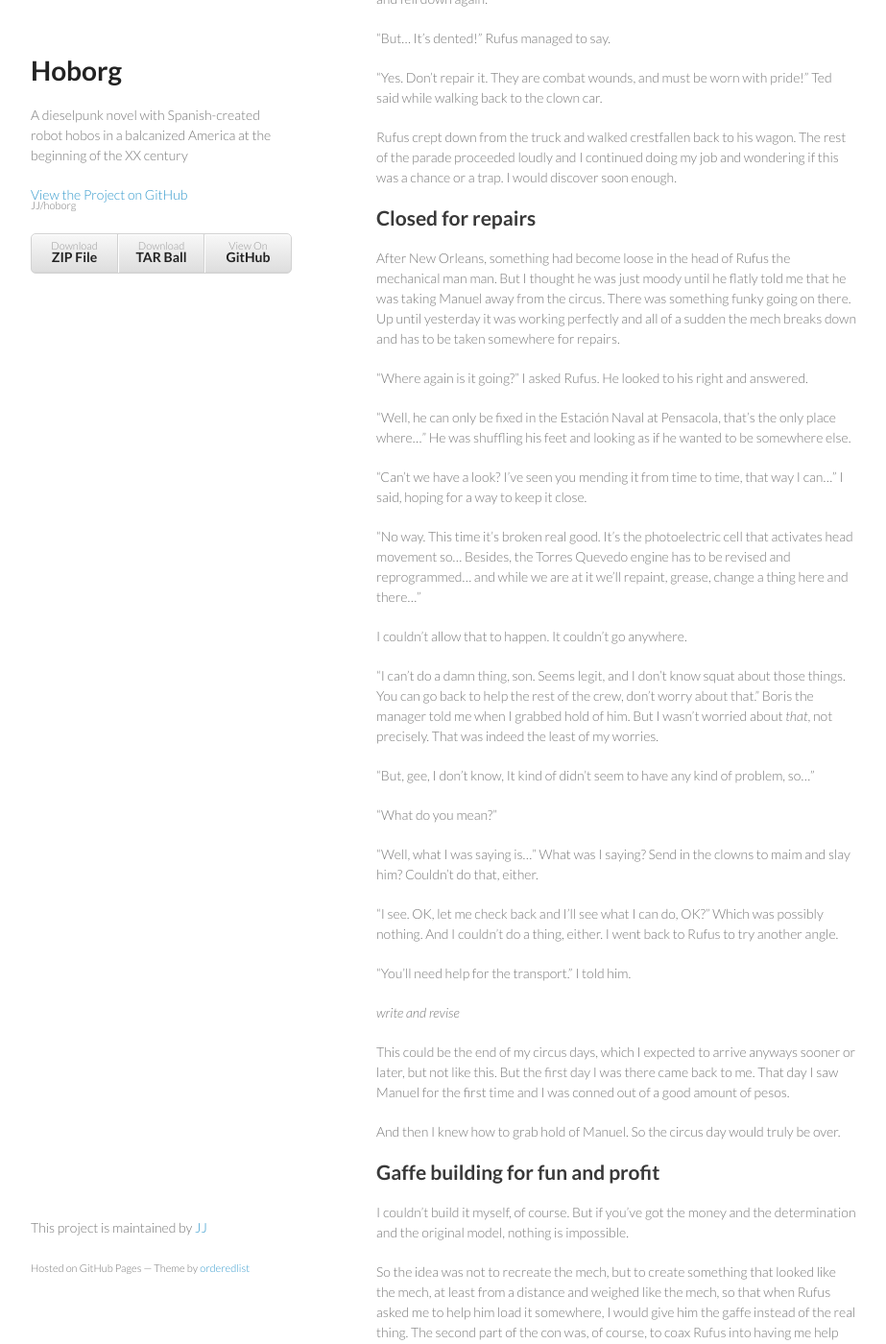
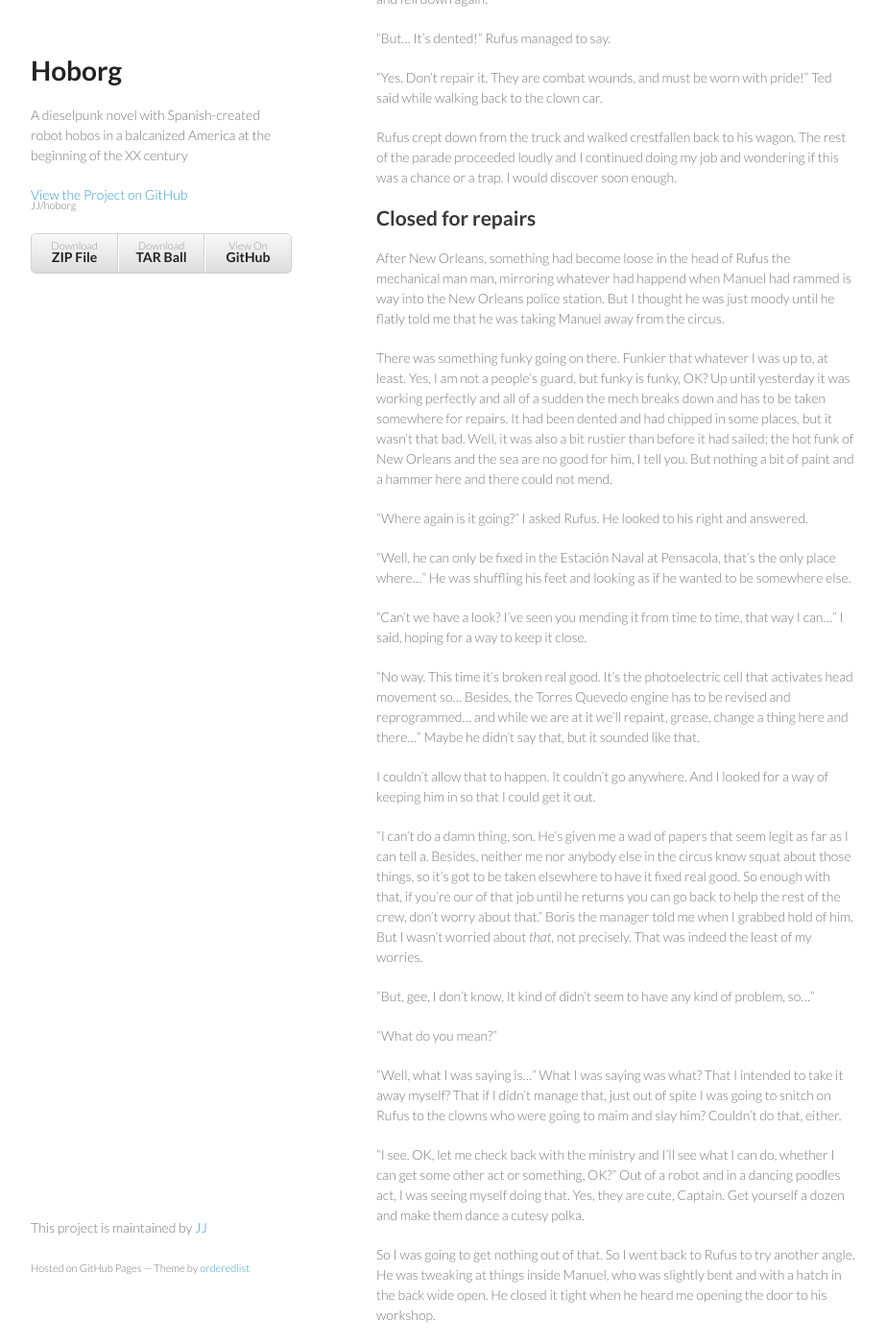
Before and after one commit to JJ/hoborg, a Jekyll site: the page built from text/text.md, in a window 1280 px wide and 1400 px high, scrolled down 32672 px. Shown: the whole window at 96% size, without its empty margins (178-1101 px from the left). Built offline with Jekyll 4.4.1, drawn with Linux system fonts in a browser that asks for light colours; some of the changed text lies outside the part shown.

Commit message:
Sync text/text.md from master to gh-pages

```diff
--- a/text/text.md
+++ b/text/text.md
@@ -1815,10 +1815,20 @@ Closed for repairs
 -----------------------
 
 After New Orleans, something had become  loose in the head of Rufus the
-mechanical man man. But I thought he was just moody until he flatly
-told me that he was taking Manuel away from the circus. There was something funky going on there. Up until yesterday it was
+mechanical man man, mirroring whatever had happend when Manuel had
+rammed is way into the New Orleans police station. But I thought he was just moody until he flatly
+told me that he was taking Manuel away from the circus.
+
+There was something funky going on there. Funkier that whatever I was
+up to, at least. Yes, I am not a people's guard, but funky is funky,
+OK?
+Up until yesterday it was
 working perfectly and all of a sudden the mech breaks down and has to
-be taken somewhere for repairs.
+be taken somewhere for repairs. It had been dented and had chipped in
+some places, but it wasn't that bad. Well, it was also a bit rustier
+than before it had sailed; the hot funk of New Orleans and the sea are
+no good for him, I tell you. But nothing a bit of paint and a hammer
+here and there could not mend.
 
 "Where again is it going?" I asked Rufus. He looked to his right and
 answered.
@@ -1833,12 +1843,17 @@ that way I can..." I said, hoping for a way to keep it close.
 "No way. This time it's broken real good. It's the photoelectric cell
 that activates head movement so... Besides, the Torres Quevedo engine
 has to be revised and reprogrammed... and while we are at it we'll
-repaint, grease, change a thing here and there..."
-
-I couldn't allow that to happen. It couldn't go anywhere.
-
-"I can't do a damn thing, son. Seems legit, and I don't know squat about
-those things. You can go back to help the rest of the crew, don't
+repaint, grease, change a thing here and there..." Maybe he didn't say
+that, but it sounded like that.
+
+I couldn't allow that to happen. It couldn't go anywhere. And I looked
+for a way of keeping him in so that I could get it out.
+
+"I can't do a damn thing, son. He's given me a wad of papers that seem
+legit as far as I can tell a. Besides, neither me nor anybody else in
+the circus know squat about
+those things, so it's got to be taken elsewhere to have it fixed real
+good. So enough with that, if you're our of that job until he returns you can go back to help the rest of the crew, don't
 worry about that." Boris the manager told me when I grabbed hold of
 him. But I wasn't worried about *that*, not precisely. That
 was indeed the least of my worries.
@@ -1848,12 +1863,23 @@ problem, so..."
 
 "What do you mean?"
 
-"Well, what I was saying is..." What was I saying? Send in the clowns
+"Well, what I was saying is..." What  I was  saying was what? That I
+intended to take it away myself? That if I didn't manage that, just
+out of spite I
+was going to snitch on Rufus to the clowns  who were going
 to maim and slay him? Couldn't do that, either.
 
-"I see. OK, let me check back and I'll see what I can do, OK?" Which
-was possibly nothing. And I couldn't do a thing, either. I went back
-to Rufus to try another angle.
+"I see. OK, let me check back with the ministry and I'll see what I
+can do, whether I can get some other act or something, OK?"
+Out of a robot and in a dancing poodles act, I was seeing myself doing
+that. Yes, they are cute, Captain. Get yourself a dozen and make them
+dance a cutesy polka.
+
+So I was going to get nothing out of that. So I went back
+to Rufus to try another angle. He was tweaking at things inside
+Manuel, who was slightly bent and with a hatch in the back wide
+open. He closed it tight when he heard me opening the door to his
+workshop.
 
 "You'll need help for the transport." I told him.
 
@@ -1866,7 +1892,7 @@ came back to me. That day I saw Manuel for the first time and I was
 conned out of a good amount of pesos.
 
 And then I knew how to grab hold of Manuel. So the circus day would
-truly be over.
+truly be over, but it would be over my way and a good way, too.
 
 
 Gaffe building for fun and profit
```
